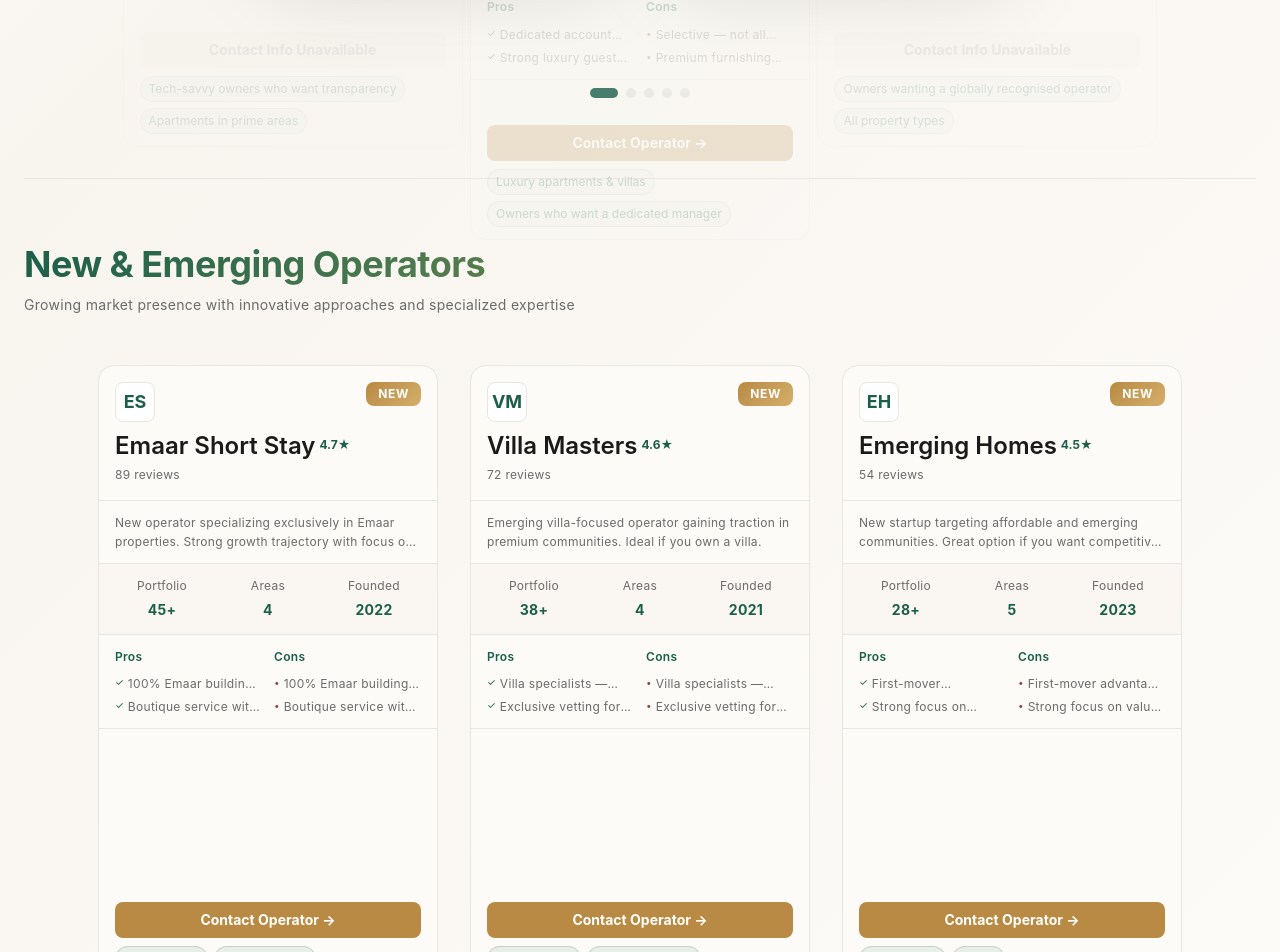
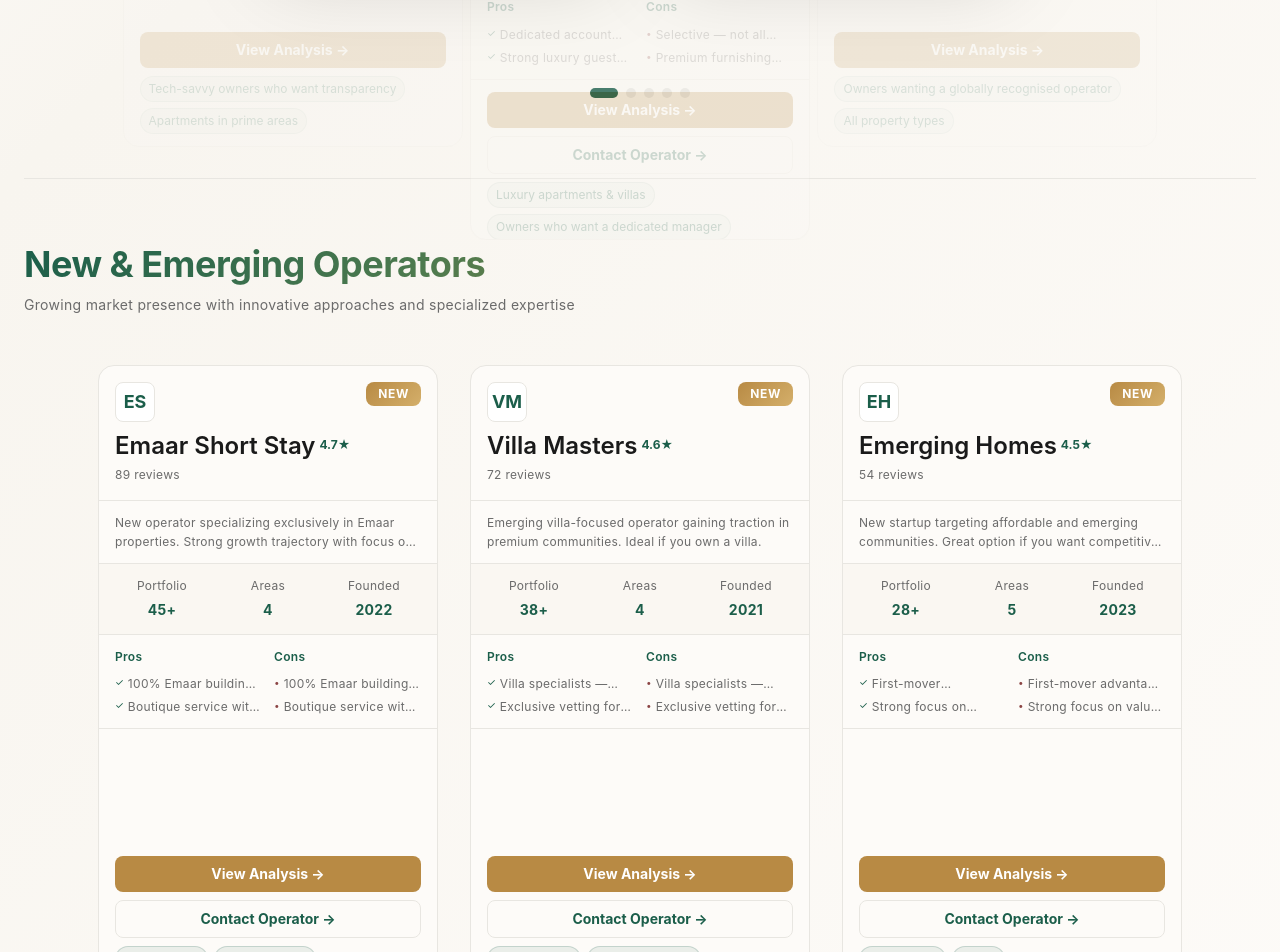
Before and after one commit to lmoraes55-cyber/property-estimator, a Next.js app: page /operators in a window 1280 px wide. Shown: the part 1018-1970 px from the top of the page. Built offline with nearby package versions, Linux system fonts and the light colour scheme.

Commit message:
Wire operator cards to profile pages - clicking any GridOperatorCard or UpcomingOperatorCard routes to /operators/[slug] via name-based slug. Add explicit View Analysis CTA; Contact buttons now secondary style with stopPropagation so they don't trigger card navigation

```diff
--- a/app/operators/page.tsx
+++ b/app/operators/page.tsx
@@ -10,6 +10,18 @@
 import { FilterPanel, FilterState } from "@/components/FilterPanel";
 
 const STAR_COLOR = colors.primary;
+
+// Convert an operator name to a URL slug for its profile page
+// e.g. "Deluxe Holiday Homes" -> "deluxe-holiday-homes"
+function operatorSlug(name: string): string {
+  return name
+    .toLowerCase()
+    .trim()
+    .replace(/&/g, "and")
+    .replace(/[^a-z0-9\s-]/g, "")
+    .replace(/\s+/g, "-")
+    .replace(/-+/g, "-");
+}
 
 function Stars({ rating, max = 5 }: { rating: number; max?: number }) {
   return (
@@ -272,6 +284,8 @@
 // Grid Operator Card - 3-column layout for recommended operators
 function GridOperatorCard({ op, rank }: { op: Operator & { matchScore: number; matchReasons: string[] }; rank: number }) {
   const isBestMatch = rank === 1;
+  const router = useRouter();
+  const goToProfile = () => router.push(`/operators/${operatorSlug(op.name)}`);
 
   // Truncate text helper
   const truncate = (text: string, maxLines: number = 2) => {
@@ -300,6 +314,7 @@
         display: "flex",
         flexDirection: "column"
       }}
+      onClick={goToProfile}
       onMouseEnter={(e) => (e.currentTarget.style.boxShadow = colors.shadowLg)}
       onMouseLeave={(e) => (e.currentTarget.style.boxShadow = colors.shadowSm)}>
 
@@ -431,32 +446,34 @@
 
       {/* FOOTER SECTION - CONTACT BUTTON + TAGS (pushed to bottom with flex-grow) */}
       <div style={{ padding: "12px 16px", display: "flex", flexDirection: "column", marginTop: "auto" }}>
+        {/* View Analysis - routes to operator profile */}
+        <button
+          onClick={(e) => { e.stopPropagation(); goToProfile(); }}
+          className="w-full block py-2 rounded-lg font-bold text-sm transition text-center hover:brightness-105 mb-2"
+          style={{ background: isBestMatch ? colors.primary : colors.secondary, color: "#FFFFFF" }}>
+          View Analysis →
+        </button>
+
         {/* Contact Button - Always visible */}
         {op.website ? (
-          <a href={`https://${op.website}`} target="_blank" rel="noopener noreferrer"
+          <a href={`https://${op.website}`} target="_blank" rel="noopener noreferrer" onClick={(e) => e.stopPropagation()}
             className="w-full block py-2 rounded-lg font-bold text-sm transition text-center hover:brightness-105 mb-2"
-            style={{ background: isBestMatch ? colors.primary : colors.secondary, color: "#FFFFFF" }}>
+            style={{ background: "transparent", color: colors.primary, border: `1px solid ${colors.border}` }}>
             Contact Operator →
           </a>
         ) : op.email ? (
-          <a href={`mailto:${op.email}`}
+          <a href={`mailto:${op.email}`} onClick={(e) => e.stopPropagation()}
             className="w-full block py-2 rounded-lg font-bold text-sm transition text-center hover:brightness-105 mb-2"
-            style={{ background: isBestMatch ? colors.primary : colors.secondary, color: "#FFFFFF" }}>
+            style={{ background: "transparent", color: colors.primary, border: `1px solid ${colors.border}` }}>
             Contact Operator →
           </a>
         ) : op.phone ? (
-          <a href={`tel:${op.phone}`}
+          <a href={`tel:${op.phone}`} onClick={(e) => e.stopPropagation()}
             className="w-full block py-2 rounded-lg font-bold text-sm transition text-center hover:brightness-105 mb-2"
-            style={{ background: isBestMatch ? colors.primary : colors.secondary, color: "#FFFFFF" }}>
+            style={{ background: "transparent", color: colors.primary, border: `1px solid ${colors.border}` }}>
             Contact Operator →
           </a>
-        ) : (
-          <button
-            className="w-full block py-2 rounded-lg font-bold text-sm transition text-center hover:brightness-105 mb-2 cursor-not-allowed opacity-70"
-            style={{ background: colors.border, color: colors.textMuted }}>
-            Contact Info Unavailable
-          </button>
-        )}
+        ) : null}
 
         {/* Target Owner Tags - Below Button */}
         {op.bestFor && op.bestFor.length > 0 && (
@@ -842,6 +859,8 @@
 }
 
 function UpcomingOperatorCard({ op, rank }: { op: UpcomingOperator; rank?: number }) {
+  const router = useRouter();
+  const goToProfile = () => router.push(`/operators/${operatorSlug(op.name)}`);
   return (
     <div className="rounded-2xl overflow-hidden relative group"
       style={{
@@ -849,10 +868,12 @@
         border: "1px solid " + colors.border,
         boxShadow: colors.shadowSm,
         transition: "all 0.3s ease",
+        cursor: "pointer",
         height: "620px", // FIXED HEIGHT - MATCHES RECOMMENDED CARDS
         display: "flex",
         flexDirection: "column"
       }}
+      onClick={goToProfile}
       onMouseEnter={(e) => (e.currentTarget.style.boxShadow = colors.shadowLg)}
       onMouseLeave={(e) => (e.currentTarget.style.boxShadow = colors.shadowSm)}>
 
@@ -946,32 +967,34 @@
 
       {/* FOOTER SECTION - CONTACT BUTTON + TAGS (pushed to bottom with margin-top: auto) */}
       <div style={{ padding: "12px 16px", display: "flex", flexDirection: "column", marginTop: "auto" }}>
+        {/* View Analysis - routes to operator profile */}
+        <button
+          onClick={(e) => { e.stopPropagation(); goToProfile(); }}
+          className="w-full block py-2 rounded-lg font-bold text-sm transition text-center hover:brightness-105 mb-2"
+          style={{ background: colors.secondary, color: "#FFFFFF" }}>
+          View Analysis →
+        </button>
+
         {/* Contact Button - Always visible */}
         {op.website ? (
-          <a href={`https://${op.website}`} target="_blank" rel="noopener noreferrer"
+          <a href={`https://${op.website}`} target="_blank" rel="noopener noreferrer" onClick={(e) => e.stopPropagation()}
             className="w-full block py-2 rounded-lg font-bold text-sm transition text-center hover:brightness-105 mb-2"
-            style={{ background: colors.secondary, color: "#FFFFFF" }}>
+            style={{ background: "transparent", color: colors.primary, border: `1px solid ${colors.border}` }}>
             Contact Operator →
           </a>
         ) : op.email ? (
-          <a href={`mailto:${op.email}`}
+          <a href={`mailto:${op.email}`} onClick={(e) => e.stopPropagation()}
             className="w-full block py-2 rounded-lg font-bold text-sm transition text-center hover:brightness-105 mb-2"
-            style={{ background: colors.secondary, color: "#FFFFFF" }}>
+            style={{ background: "transparent", color: colors.primary, border: `1px solid ${colors.border}` }}>
             Contact Operator →
           </a>
         ) : op.phone ? (
-          <a href={`tel:${op.phone}`}
+          <a href={`tel:${op.phone}`} onClick={(e) => e.stopPropagation()}
             className="w-full block py-2 rounded-lg font-bold text-sm transition text-center hover:brightness-105 mb-2"
-            style={{ background: colors.secondary, color: "#FFFFFF" }}>
+            style={{ background: "transparent", color: colors.primary, border: `1px solid ${colors.border}` }}>
             Contact Operator →
           </a>
-        ) : (
-          <button
-            className="w-full block py-2 rounded-lg font-bold text-sm transition text-center mb-2 cursor-not-allowed opacity-70"
-            style={{ background: colors.border, color: colors.textMuted }}>
-            Contact Info Unavailable
-          </button>
-        )}
+        ) : null}
 
         {/* Target Owner Tags - Below Button */}
         {op.communities && op.communities.length > 0 && (
```
